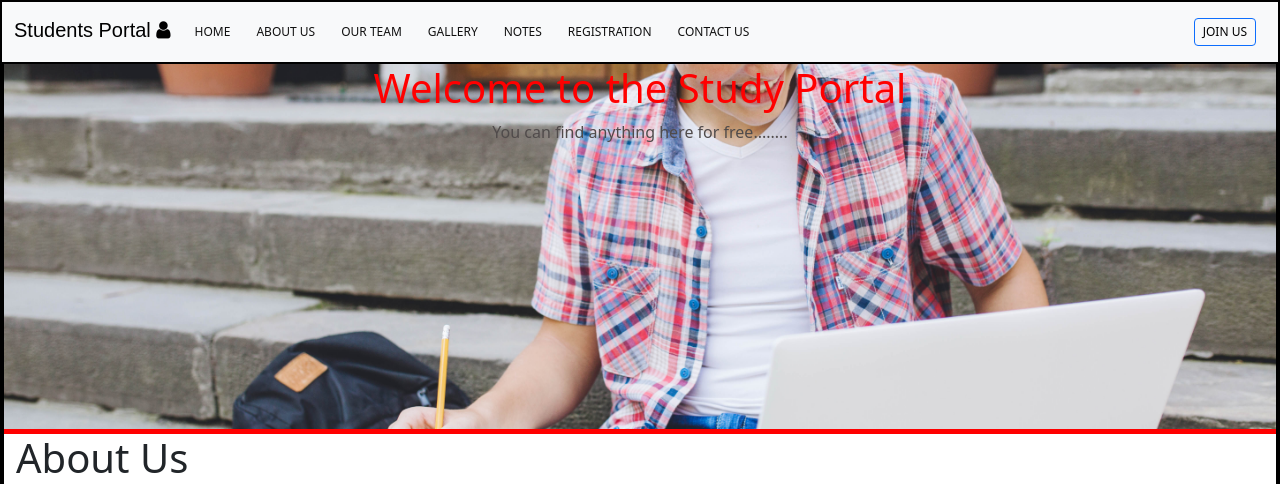
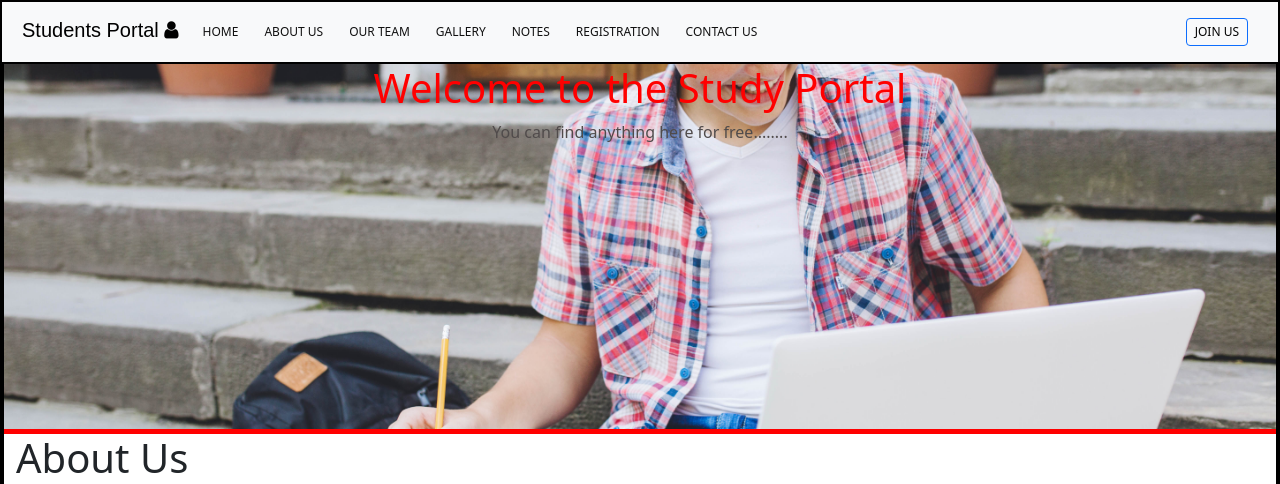
Before and after one commit to webdevavi96/myproject, a Django app: page /about/ in a window 1280 px wide. Shown: the top 484 px of the page. Run offline with Django 5.2, Linux system fonts and the light colour scheme; some web fonts are replaced.

Commit message:
update index.html

```diff
--- a/General/templates/index.html
+++ b/General/templates/index.html
@@ -20,7 +20,7 @@
 
   <div class="container-fluid m-0 p-0" style="border: 2px solid black">
   <div class="row m-0 p-0">
-    <nav class="navbar navbar-expand-lg bg-body-tertiary w-100">
+    <nav class="navbar navbar-expand-lg bg-body-tertiary w-100 p-2">
       <div class="container-fluid">
         <a class="navbar-brand" href="/home">Students Portal <i class="fa fa-user"></i></a>
         <button class="navbar-toggler" type="button" data-bs-toggle="collapse" data-bs-target="#navbarSupportedContent"
```
